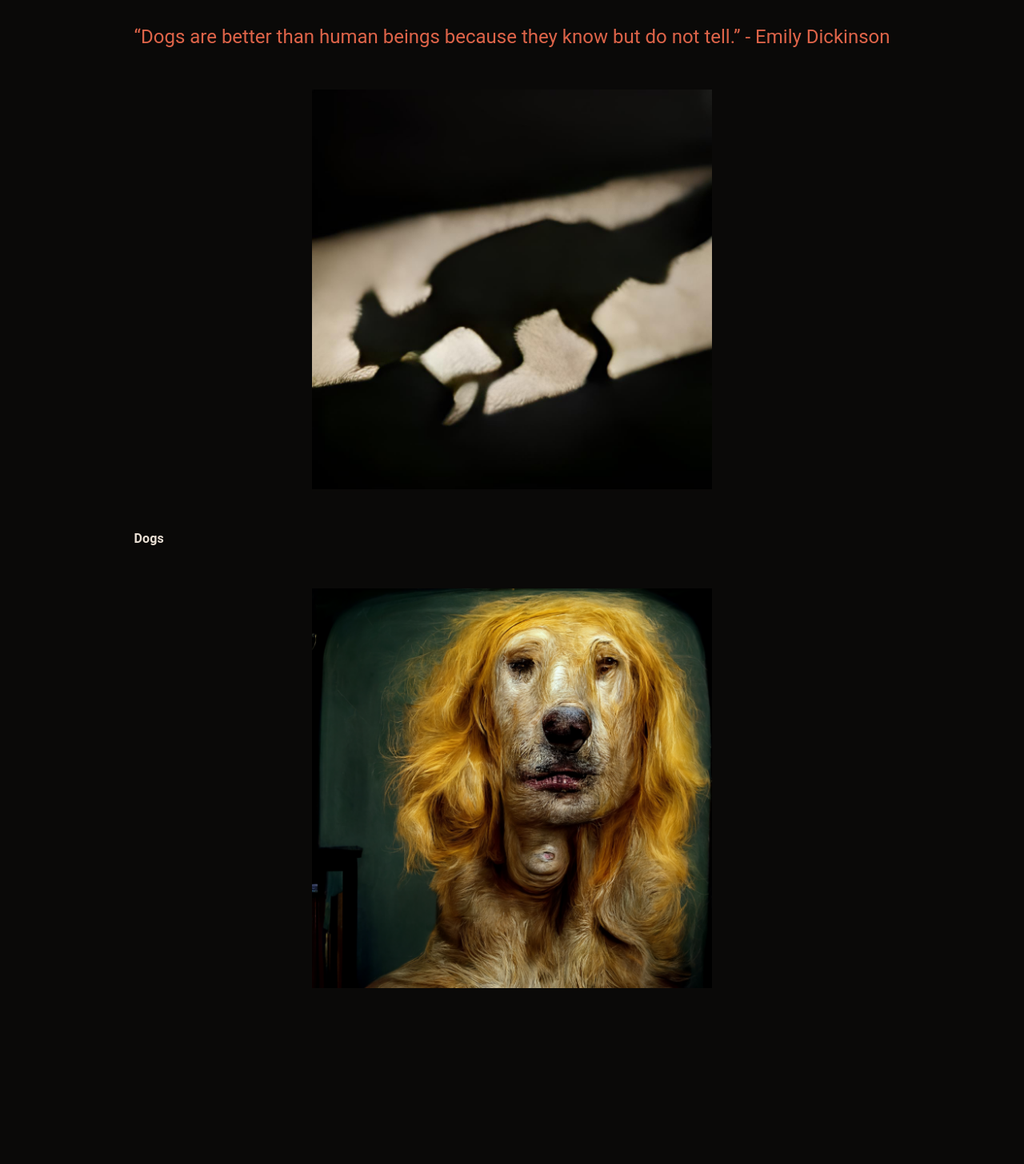
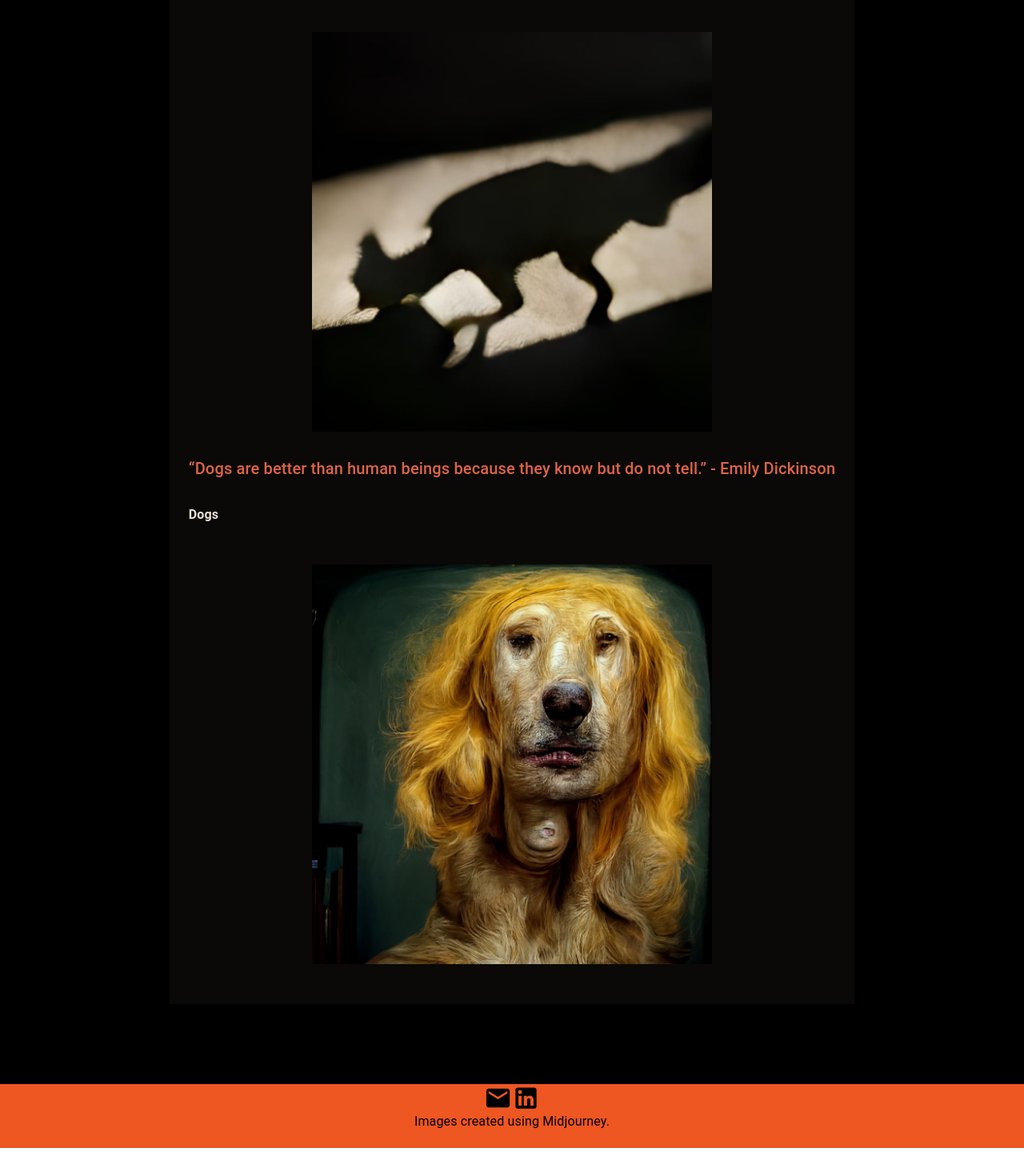
Before and after one commit to drewthemain/ProjectLocal, a React (Create React App) app in the folder app/: page /reader/1 in a window 1280 px wide. Shown: the part 334-1790 px from the top of the page at 80% size. Built offline with nearby package versions, Linux system fonts and the light colour scheme.

Commit message:
UI changes and optimizations

```diff
--- /dev/null
+++ b/app/src/Footer.tsx
@@ -0,0 +1,16 @@
+import { Typography } from "@mui/material";
+import { colors } from "./Style/colors";
+import { Email, LinkedIn } from "@mui/icons-material";
+
+export default function Footer() {
+
+    return(
+        <div style={{backgroundColor: colors.darkOrange, height:80}}>
+            <div style={{display: "flex", justifyContent:"center", alignItems:"center"}}>
+                <Email fontSize="large" sx={{ "&:hover": { color: colors.blue } }} onClick={() => window.open('mailto:1drewbug12345@gmail.com')}/>
+                <LinkedIn fontSize="large" sx={{ "&:hover": { color: colors.blue } }} onClick={() => window.open('https://www.linkedin.com/in/drew-white-833797193/')}/>
+            </div>
+            <Typography variant="body1" align="center">Images created using Midjourney.</Typography>
+        </div>
+    )
+}
--- a/app/src/Picker/Picker.tsx
+++ b/app/src/Picker/Picker.tsx
@@ -1,13 +1,14 @@
 import World from './Globe';
 import PointModal from './PointModal';
 import useModal from '../Hooks/useModal';
+import { colors } from '../Style/colors';
 
 export default function Picker() {
 
     const {modalState, modalDescriptor, handleOpen, handleClose} = useModal();
 
     return (
-        <div style={{color:"black"}}>
+        <div style={{color: colors.black}}>
             <World handleOpen={handleOpen}/>
             <PointModal modalState={modalState} handleClose={handleClose} modalDescriptor={modalDescriptor}/>
         </div>
--- a/app/src/Picker/PointModal.tsx
+++ b/app/src/Picker/PointModal.tsx
@@ -3,26 +3,27 @@ import styled from '@emotion/styled';
 import { PointDescriptor } from '../Types/points';
 import { Close } from '@mui/icons-material';
 import { useNavigate } from 'react-router-dom';
+import { colors } from '../Style/colors';
 
 const ModalBodyOuter = styled(Paper)`
     position: absolute;
     top: 50%;
     left: 50%;
-    background-color: #0A0908;
+    background-color: ${colors.black};
     outline: none;
 `;
 
 const ModalTitle = styled(Typography)`
-    color: #EE5642;
+    color: ${colors.darkOrange};
     font-weight: bold;
 `;
 
 const ModalSub = styled(Typography)`
-    color: #EAE0D5;
+    color: ${colors.white};
 `
 
 const ModalRead = styled(Typography)`
-    color: #DE6449;
+    color: ${colors.lightOrange};
     font-weight: bold;
 `
 
@@ -49,7 +50,7 @@ export default function PointModal({modalState, handleClose, modalDescriptor} :
                 }
             }}>
                 <ModalBodyOuter>
-                        <IconButton onClick={onClose} style={{color:'white', float:'right'}}><Close /></IconButton>
+                        <IconButton onClick={onClose} style={{color: colors.white, float:'right'}}><Close /></IconButton>
                         <ModalTitle variant="h4">{modalDescriptor.title}</ModalTitle>
                         <ModalSub variant="subtitle1">{modalDescriptor.fullLoc}</ModalSub>
                         <ModalSub variant="subtitle1">{modalDescriptor.year}</ModalSub>
--- a/app/src/Picker/points.tsx
+++ b/app/src/Picker/points.tsx
@@ -82,8 +82,8 @@ const points : ClickablePoint[]  = [
           caption: '“Death may be the greatest of all human blessings.” - Socrates',
           storyId: "4",
           path: "Crescent/Forever",
-          firstImg: "forever3",
-          lastImg: "forever4",
+          firstImg: "forever4",
+          lastImg: "forever3",
         }
       },
       {
--- a/app/src/Purpose.tsx
+++ b/app/src/Purpose.tsx
@@ -1,35 +1,35 @@
 import styled from "@emotion/styled";
 import { Container, Typography } from "@mui/material";
+import Footer from "./Footer";
+import { colors } from "./Style/colors";
 
 const Background = styled('div')`
     display: flex;
     justify-content: center;
     align-items: center;
-    background-color: #0A0908;
+    background-color: ${colors.black};
     height: 100vh;
 `
 
 export default function Purpose() {
 
     return (
+        <div style={{width:"100%"}}>
             <Background>
-            <div style={{height: 600, marginBottom: 200}}>
+                <div style={{height: 600, marginBottom: 50}}>
 
                         <Container>
-                        <Typography variant="h1" color="#EE5622" style={{marginBottom: 70}}>Purpose</Typography>
+                            <Typography variant="h1" color={colors.darkOrange} style={{marginBottom: 70}}>Purpose</Typography>
                         </Container>
 
                         <Container style={{marginTop: 30}}>
-                        <Typography variant="h5" color="#EAE0D5" style={{alignContent:"left", marginBottom: 50, fontWeight: 700}}>Project Local is a space to share short horror in a fresh and unique way. By focusing on the location of the horror, the globe picker allows you to find stories as close and as far from what you call home. Click a point of interest and read to your heart's content. However, be careful. These stories, ranging from simple campfire tales to longer narratives, are not for the faint of heart. You have been warned.</Typography>
-                        <Typography variant="h5" color="#EAE0D5" style={{alignContent:"left", marginBottom: 50, fontWeight: 700}}>While Project Local is currenly focused on showing my work, the initial plan was for this platform to evolve into something bigger. My goal is to allow all users to create points of interest and turn Project Local into a hub for urgan legends, local myths, and true tales all tied to a location. User's will only be able to upload stories to their current location on the globe, encouraging the cultivation of location-based horror. There are plenty of stories to be told and being able to visualize them on a map will only heighten the experience.</Typography>
-                        <Typography variant="h5" color="#EAE0D5" style={{alignContent:"left", marginBottom: 20, fontWeight: 700}}>As this project evolves, it will always remain a hub for short horror and the intrigue that comes along with it. Horror is forever changing and forever exciting, and Project Local will be an extension of that. Thank you for visiting. Read on.</Typography>
-                    </Container>
-
-                    <Container style={{marginTop: 30}}>
-                        <Typography variant="h5" color="#EAE0D5" style={{alignContent:"left", marginBottom: 10, fontWeight: 700}}>Have concerns? Questions? Want to talk?</Typography>
-                        <Typography variant="h5" color="#EAE0D5" style={{alignContent:"left", marginBottom: 50, fontWeight: 700}}>Email me at 1drewbug12345@gmail.com. I want to hear from you.</Typography>
+                            <Typography variant="h5" color={colors.white} style={{alignContent:"left", marginBottom: 50, fontWeight: 700}}>Project Local is a space to share short horror in a fresh and unique way. By focusing on the location of the horror, the globe picker allows you to find stories as close and as far from what you call home. Click a point of interest and read to your heart's content. However, be careful. These stories, ranging from simple campfire tales to longer narratives, are not for the faint of heart. You have been warned.</Typography>
+                            <Typography variant="h5" color={colors.white} style={{alignContent:"left", marginBottom: 50, fontWeight: 700}}>While Project Local is currenly focused on showing my work, the initial plan was for this platform to evolve into something bigger. My goal is to allow all users to create points of interest and turn Project Local into a hub for urgan legends, local myths, and true tales all tied to a location. User's will only be able to upload stories to their current location on the globe, encouraging the cultivation of location-based horror. There are plenty of stories to be told and being able to visualize them on a map will only heighten the experience.</Typography>
+                            <Typography variant="h5" color={colors.white} style={{alignContent:"left", marginBottom: 20, fontWeight: 700}}>As this project evolves, it will always remain a hub for short horror and the intrigue that comes along with it. Horror is forever changing and forever exciting, and Project Local will be an extension of that. Thank you for visiting. Read on.</Typography>
                         </Container>
                 </div>
             </Background>
+            <Footer />
+        </div>
     )
 }
--- a/app/src/Reader/Reader.tsx
+++ b/app/src/Reader/Reader.tsx
@@ -2,35 +2,41 @@ import styled from "@emotion/styled";
 import { Typography } from "@mui/material";
 import { Container } from "@mui/material";
 import useReader from "../Hooks/useReader";
+import Footer from "../Footer";
+import { colors } from "../Style/colors";
 
 const Background = styled('div')`
     display: flex;
     justify-content: center;
     align-items: center;
-    background-color: #0A0908;
+    background-color: black;
 `
 
 export default function Reader() {
     const {loading, story, text} = useReader();
 
     return (
+        <div style={{width:"100%"}}>
             <Background>
                 {loading && <div style={{height:"100vh"}}></div>}
-            {!loading && <div style={{marginTop: 100, marginBottom: 200}}>
+                {!loading && <div style={{marginTop: 100, marginBottom: 100, backgroundColor: colors.black}}>
                         <Container>
-                        <Typography variant="h1" color="#EE5622">{`${story?.title}`}</Typography>
-                        <Typography variant="h3" color="#EE5622">{`${story?.fullLoc}`}</Typography>
-                        <Typography variant="h3" color="#EE5622" style={{marginTop: 20}}>{`${story?.year}`}</Typography>
-                        <Typography variant="h5" color="#DE6449" style={{marginTop: 20}}>{`${story?.caption}`}</Typography>
+                            <Typography variant="h1" color={colors.darkOrange}>{`${story?.title}`}</Typography>
+                            <Typography variant="h3" color={colors.darkOrange}>{`${story?.fullLoc}`}</Typography>
+                            <Typography variant="h3" color={colors.darkOrange} style={{marginTop: 20}}>{`${story?.year}`}</Typography>
                         </Container>
 
-                    <div style={{display: 'flex', justifyContent: 'center', margin: 50}}>
+                        <div style={{display: 'flex', justifyContent: 'center', margin: 30}}>
                             <img src={require(`../../StoryPictures/${story?.firstImg}.png`)} alt="firstimg" width={500} height={500} style={{alignContent:"center", alignItems:"center"}} />
                         </div>
 
+                        <Container>
+                            <Typography variant="h6" align="center" color={colors.lightOrange} style={{marginTop: 20}}>{`${story?.caption}`}</Typography>
+                        </Container>
+
                         <Container style={{marginTop: 30}}>
                             {text?.split(/\r\n|\n/).map((line : string, index : number) => (
-                            <Typography key={index} variant="body1" color="#EAE0D5" style={{alignContent:"left", marginBottom: 20, fontWeight: 700}}>{`${line}`}</Typography>
+                                <Typography key={index} variant="body1" color={colors.white} style={{alignContent:"left", marginBottom: 20, fontWeight: 700}}>{`${line}`}</Typography>
                             ))}
                         </Container>
 
@@ -41,5 +47,7 @@ export default function Reader() {
                     </div>
                 }
             </Background>
+            <Footer />
+        </div>
     )
 }
--- /dev/null
+++ b/app/src/Style/colors.ts
@@ -0,0 +1,7 @@
+export const colors = {
+    blue: '#666A86',
+    black: '#0A0908',
+    white: '#EAE0D5',
+    lightOrange: '#DE6449',
+    darkOrange: '#EE5622',
+}
```
Also changed, not shown: app/src/Header.tsx (+5 -3 lines). Lines whose indentation alone changed are shown as unchanged.
